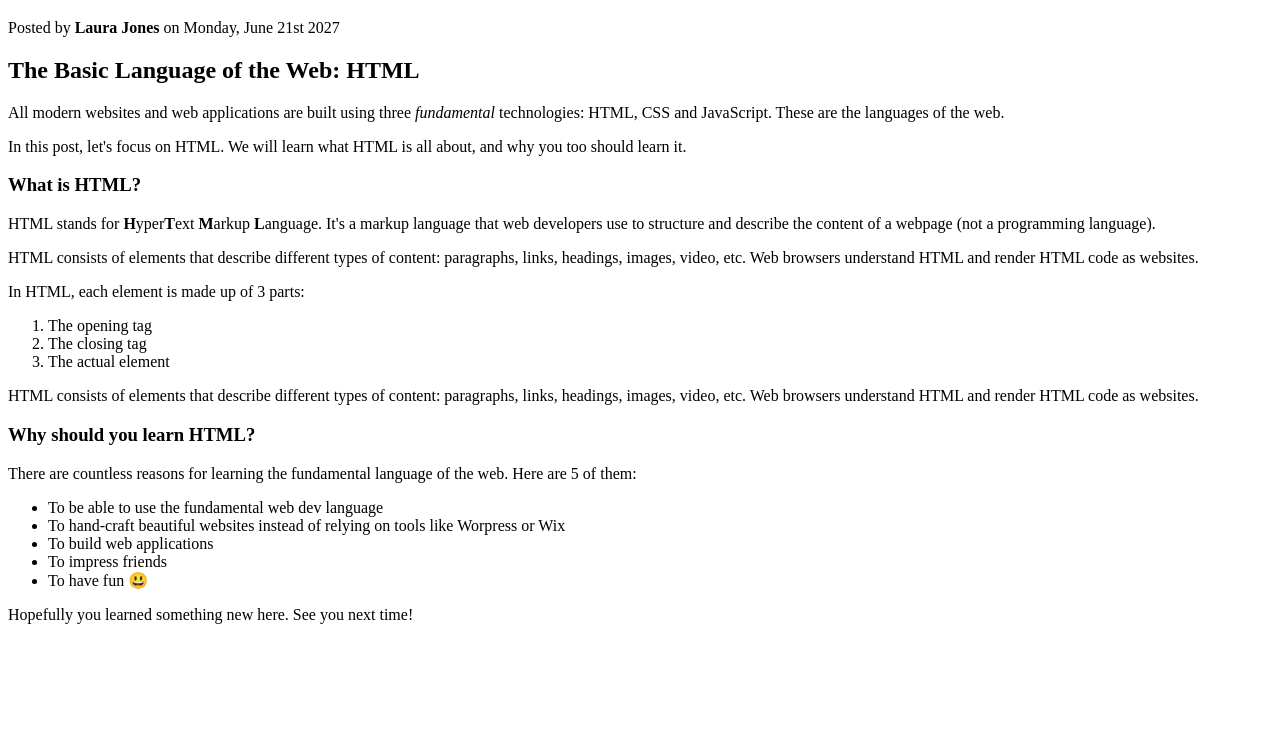
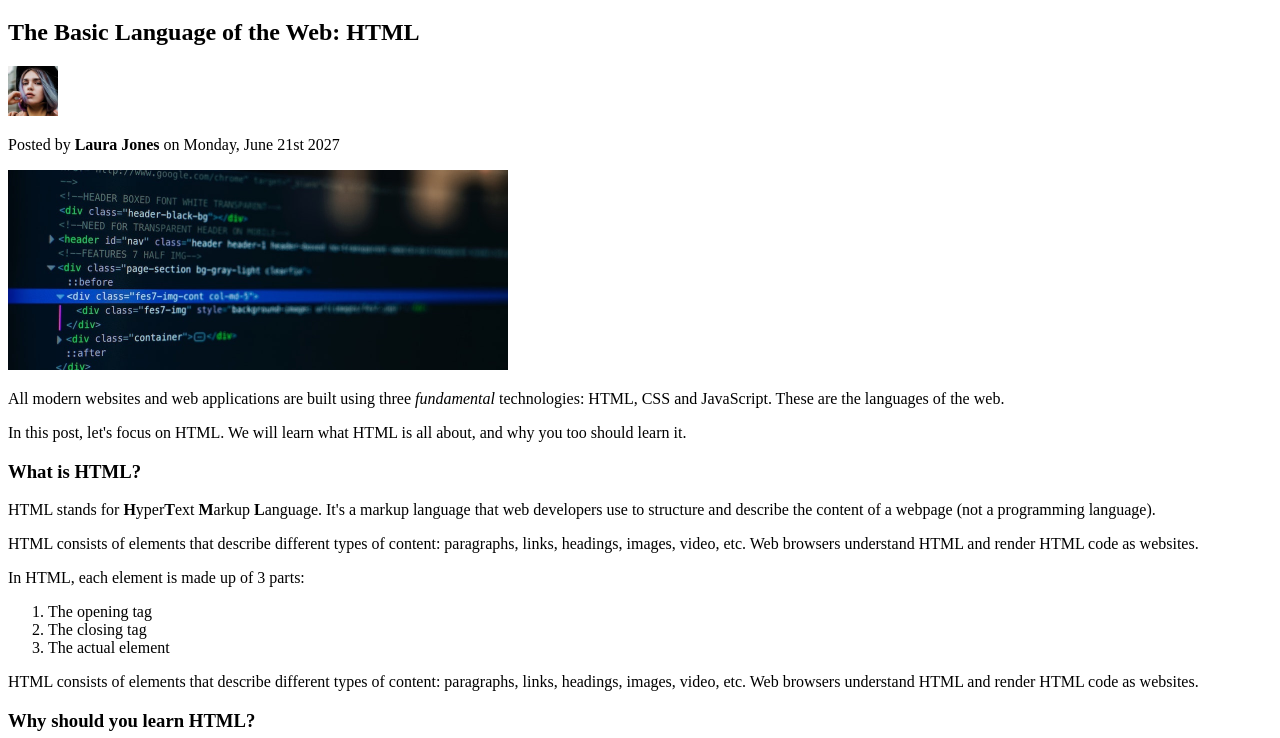
Before and after one commit to KevinYih/helloWeb, a plain HTML site: page 02-HTML-Fundamentals/index.html in a window 1280 px wide. Shown: the part 62-800 px from the top of the page. Drawn offline with Linux system fonts and the light colour scheme.

Commit message:
html img

```diff
--- a/02-HTML-Fundamentals/index.html
+++ b/02-HTML-Fundamentals/index.html
@@ -10,9 +10,24 @@
     <!--only one h1 is allowed-->
     <h1>📘 The Code Magazine</h1>
     <!--old style: b, new style: strong-->
+
+    <h2>The Basic Language of the Web: HTML</h2>
+    <img
+      src="laura-jones.jpg"
+      alt="Headshot of Laura Jones"
+      width="50"
+      height="50"
+    />
     <p>Posted by <strong>Laura Jones</strong> on Monday, June 21st 2027</p>
 
-    <h2>The Basic Language of the Web: HTML</h2>
+    <!--src:source; alt:alternative text; keep them intact-->
+    <img
+      src="post-img.jpg"
+      alt="HTML code on a screen"
+      width="500"
+      height="200"
+    />
+
     <p>
       All modern websites and web applications are built using three
       <!--old style: i, new style: em, emphasize-->
```
